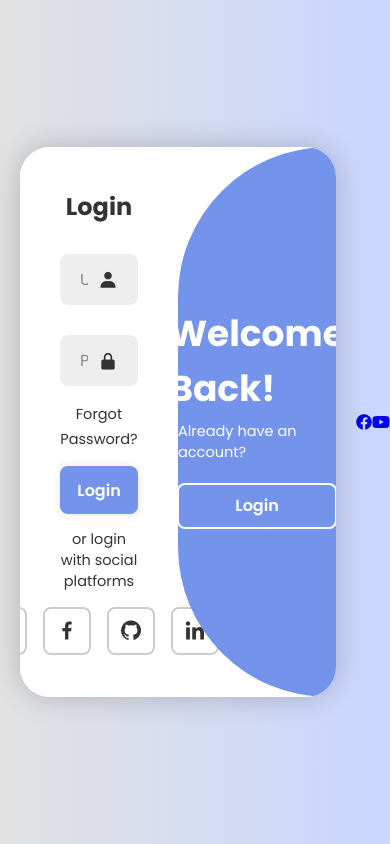
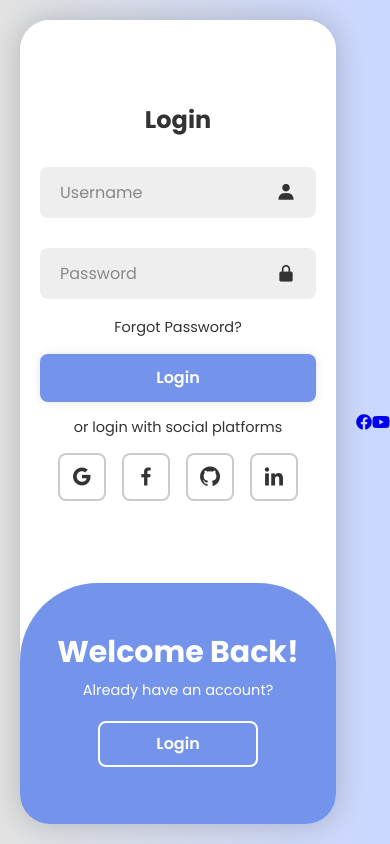
Before and after one commit to QPhuc/animate-css, a plain HTML site: page login-register-2/index.html in a window 390 px wide. Both pictures are taken after a click on the button "Register". Drawn offline with nearby package versions, Linux system fonts and the light colour scheme.

Commit message:
Update css

```diff
--- a/login-register-2/style.css
+++ b/login-register-2/style.css
@@ -206,3 +206,70 @@ form {
     border: 2px solid #fff;
     box-shadow: none;
 }
+
+
+@media screen and (max-width: 650px) {
+    .container {
+        height: calc(100vh - 40px);
+    }
+
+    .form-box {
+        bottom: 0;
+        width: 100%;
+        height: 70%;
+    }
+
+    .container.active .form-box {
+        right: 0;
+        bottom: 30%;
+    }
+
+    .toggle-box::before {
+        left: 0;
+        top: -270%;
+        width: 100%;
+        height: 300%;
+        border-radius: 20vw;
+    }
+
+    .container.active .toggle-box::before {
+        left: 0;
+        top: 70%;
+    }
+
+    .container.active .toggle-panel.toggle-left {
+        left: 0;
+        top: -30%;
+    }
+
+    .toggle-panel {
+        width: 100%;
+        height: 30%;
+    }
+
+    .toggle-panel.toggle-left {
+        top: 0;
+    }
+
+    .toggle-panel.toggle-right {
+        right: 0;
+        bottom: -30%;
+    }
+
+    .container.active .toggle-panel.toggle-right {
+        bottom: 0;
+    }
+}
+
+@media screen and (max-width: 400px) {
+    .form-box {
+        padding: 20px;
+    }
+
+    .toggle-panel h1 {
+        font-size: 30px;
+    }
+}
+
+
+/* -- External Social Link CSS Styles -- */
```
